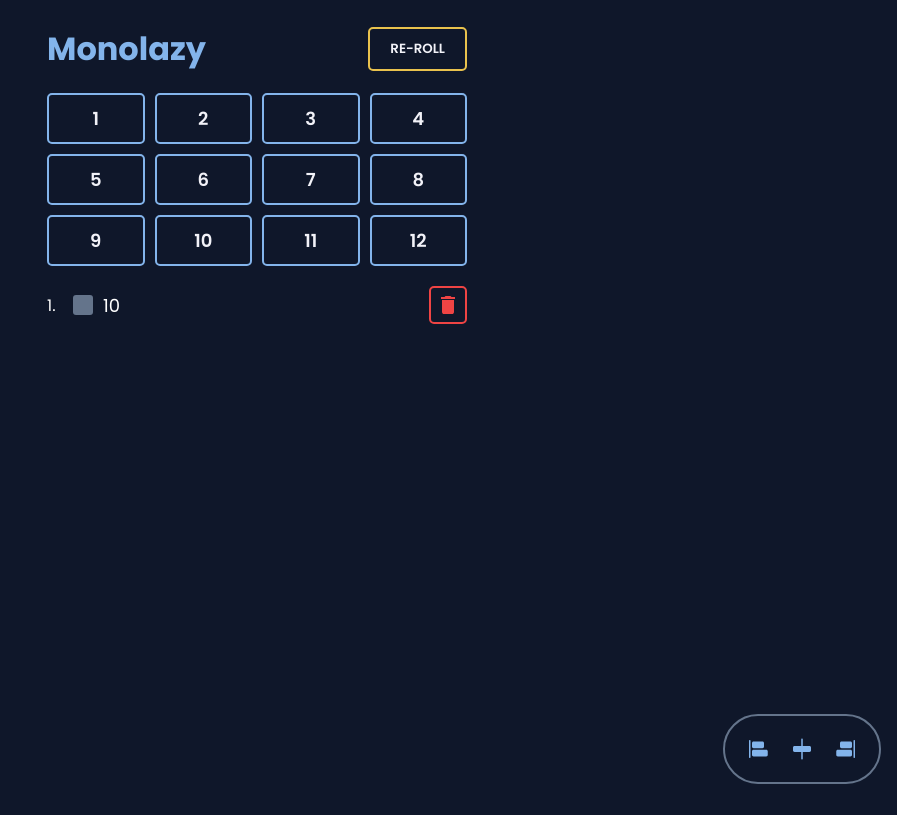
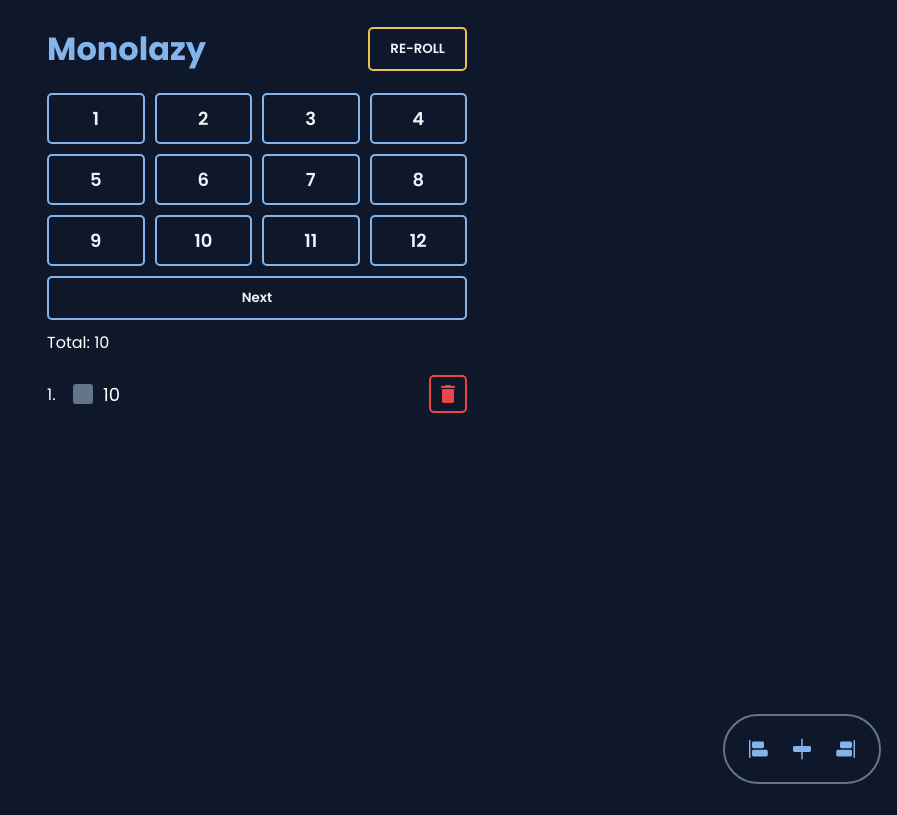
Before and after one commit to xyugen/monolazy, a React (Vite) app: page / in a window 1280 px wide. Both pictures are taken after a click on the button "10". Shown: the whole page, without its empty margins (383-1280 px from the left). Built offline with nearby package versions, Linux system fonts and the light colour scheme.

Commit message:
feat: add next button

```diff
--- a/src/App.css
+++ b/src/App.css
@@ -1,19 +1,8 @@
-body {
+#root {
   display: flex;
   justify-content: center;
   transition: all 0.5s ease-in-out;
-}
-
-body.flex-start {
-  justify-content: flex-start;
-}
-
-body.flex-end {
-  justify-content: flex-end;
-}
-
-body.center {
-  justify-content: center;
+  max-height: 29rem;
 }
 
 .container {
@@ -47,13 +36,20 @@
   cursor: pointer;
 }
 
+/* DICE OPTIONS*/
+.dice-options {
+  display: flex;
+  flex-direction: column;
+  gap: 10px;
+  padding: 10px 20px;
+}
+
 .dice-button-container {
   display: grid;
   place-items: center;
   gap: 10px;
   grid-template-columns: repeat(4, 1fr);
   grid-template-rows: repeat(3, 1fr);
-  padding: 10px 20px;
 }
 
 .dice-button {
@@ -69,12 +65,25 @@
   color: var(--color-background);
 }
 
+.next-button {
+  padding: 10px 20px;
+  border-radius: 5px;
+  border: 2px solid var(--color-primary);
+  width: 100%;
+  cursor: pointer;
+}
+
+.next-button:hover {
+  background-color: var(--color-primary);
+  color: var(--color-background);
+}
+
 .diced-list {
   display: flex;
   flex-direction: column;
   gap: 10px;
   padding: 10px 20px;
-  max-height: 35rem;
+  height: 100%;
   overflow-y: auto;
 }
 
@@ -136,3 +145,7 @@
 .toast-clear {
   background-color: var(--color-error);
 }
+
+.toast-next {
+  background-color: var(--color-secondary);
+}
--- a/src/App.tsx
+++ b/src/App.tsx
@@ -9,7 +9,7 @@
 const App = () => {
   const diceNumbers: number[] = Array.from({ length: 12 }, (_, index) => index + 1);
   const [diceRolls, setDiceRolls] = useState<number[]>([]);
-  const [checkedState, setCheckedState] = useState<boolean[]>(new Array(diceNumbers.length).fill(false));
+  const [checkedState, setCheckedState] = useState<boolean[]>([]);
   const parent = useRef(null)
 
   useEffect(() => {
@@ -24,7 +24,7 @@
       })
 
       setDiceRolls([])
-      setCheckedState(new Array(diceNumbers.length).fill(false));
+      setCheckedState([]);
     } else {
       toast.warning('Already re-rolled!', {
         className: 'toast-reroll',
@@ -41,6 +41,7 @@
     })
 
     setDiceRolls([...diceRolls, diceNumber])
+    setCheckedState([...checkedState, false]);
   }
 
   const handleDicedChecked = (index: number) => {
@@ -59,11 +60,22 @@
 
     const newDiceRolls = diceRolls.filter((_, i) => i !== index)
     setDiceRolls(newDiceRolls)
-    setCheckedState((prevState) => {
-      const newState = [...prevState];
-      newState[index] = false;
-      return newState;
-    });
+    const newCheckedState = checkedState.filter((_, i) => i !== index);
+    setCheckedState(newCheckedState);
+  }
+
+  const handleNextButton = () => {
+    const uncheckedDiceIndex = checkedState.findIndex((checked) => !checked);
+    if (uncheckedDiceIndex !== -1) {
+      handleDicedChecked(uncheckedDiceIndex);
+      console.log(checkedState)
+      console.log(uncheckedDiceIndex)
+    } else {
+      toast.info('No more unchecked dice!', {
+        className: 'toast-next',
+        position: 'bottom-center',
+      })
+    }
   }
 
   return (
@@ -73,10 +85,18 @@
         <button className='reset-button' onClick={handleReroll}>RE-ROLL</button>
       </div>
 
-      <div className='dice-button-container'>
-        {diceNumbers.map((diceNumber) => (
-          <DiceButton key={diceNumber} diceNumber={diceNumber} onClick={() => handleDiceClick(diceNumber)} />
-        ))}
+      <div className='dice-options'>
+        <div className='dice-button-container'>
+          {diceNumbers.map((diceNumber) => (
+            <DiceButton key={diceNumber} diceNumber={diceNumber} onClick={() => handleDiceClick(diceNumber)} />
+          ))}
+        </div>
+        {diceRolls.length > 0 &&
+          <>
+            <button className='next-button' onClick={() => handleNextButton()}>Next</button>
+            <p className='dice-total'>Total: {diceRolls.reduce((a, b) => a + b, 0)}</p>
+          </>
+        }
       </div>
 
       <div className='diced-list h-full' ref={parent}>
@@ -84,7 +104,7 @@
           <div className='diced-number' key={index}>
             <div>
               <p className='diced-number-label'>{index + 1}.</p>
-              <input name={'dice' + index} id={'dice' + index} type="checkbox" onChange={() => handleDicedChecked(index)} />
+              <input name={'dice' + index} id={'dice' + index} type="checkbox" onChange={() => handleDicedChecked(index)} checked={checkedState[index]} />
               <label className='diced-label' htmlFor={'dice' + index} style={{ textDecoration: checkedState[index] ? 'line-through' : 'none' }}>{diceRoll}</label>
             </div>
             <button className='clear-button'><img src={Trash} alt="Trash" onClick={() => handleClearButton(index)} /></button>
--- a/src/Components/AlignmentButtons.tsx
+++ b/src/Components/AlignmentButtons.tsx
@@ -3,7 +3,8 @@
 
 const AlignmentButtons = () => {
     const handleAlignment = (alignment: string) => {
-        document.body.className = alignment;
+        const root: HTMLDivElement = document.querySelector('#root')!;
+        root.style.justifyContent = alignment;
     }
 
     return (
```
